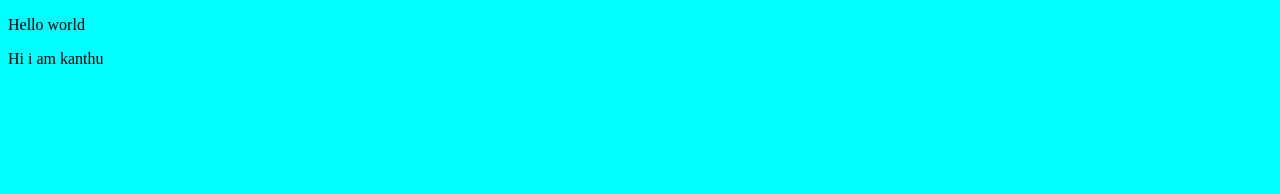
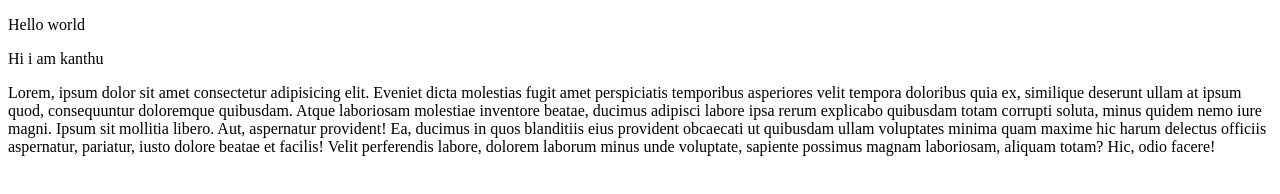
Before and after one commit to Kanthu04/project24, a plain HTML site: page index.html in a window 1280 px wide. Drawn offline with Linux system fonts and the light colour scheme.

Commit message:
add para

```diff
--- a/index.html
+++ b/index.html
@@ -4,14 +4,11 @@
     <meta charset="UTF-8">
     <meta name="viewport" content="width=device-width, initial-scale=1.0">
     <title>Document</title>
-    <style>
-        * {
-            background-color: aqua;
-        }
-    </style>
 </head>
 <body>
     <p>Hello world</p>
     <p>Hi i am kanthu</p>
+    <p>Lorem, ipsum dolor sit amet consectetur adipisicing elit. Eveniet dicta molestias fugit amet perspiciatis temporibus asperiores velit tempora doloribus quia ex, similique deserunt ullam at ipsum quod, consequuntur doloremque quibusdam. Atque laboriosam molestiae inventore beatae, ducimus adipisci labore ipsa rerum explicabo quibusdam totam corrupti soluta, minus quidem nemo iure magni. Ipsum sit mollitia libero. Aut, aspernatur provident! Ea, ducimus in quos blanditiis eius provident obcaecati ut quibusdam ullam voluptates minima quam maxime hic harum delectus officiis aspernatur, pariatur, iusto dolore beatae et facilis! Velit perferendis labore, dolorem laborum minus unde voluptate, sapiente possimus magnam laboriosam, aliquam totam? Hic, odio facere!
+    </p>
 </body>
 </html>
```
